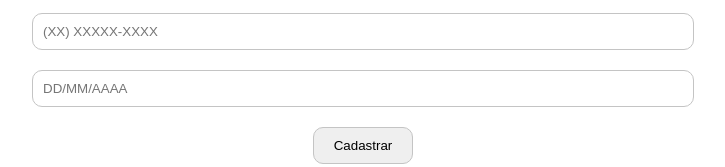
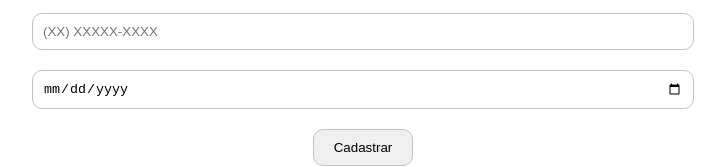
Before and after one commit to JKAmadio/hiringcoders_desafio02_cadastros, a React (Create React App) app: page /clientes in a window 1280 px wide. Shown: the part 193-360 px from the top of the page, without its empty margins (277-1002 px from the left). Built offline with nearby package versions, Linux system fonts and the light colour scheme.

Commit message:
Formulario Clientes - Ajuste tipo de input de Data de Nascimento

```diff
--- a/src/views/components/formClientes/index.js
+++ b/src/views/components/formClientes/index.js
@@ -14,7 +14,6 @@ function FormCliente(){
 		const nomeRegExp = /^[a-z\s]*$/gi;
 		const emailRegExp = /^([\w.%+-]+)@([\w-]+\.)+([\w]{2,})$/i;
 		const telefoneRegExp = /^[(]..[)] [0-9]{5}-[0-9]{4}$/i;
-		const dataNascimentoRegExp = /^[0-3][0-9]\/[0-1][0-9]\/[1-9][0-9][0-9][0-9]$/g;
 
 		if(!nome || !(nome.match(nomeRegExp))) {
 			alert('Nome inválido')
@@ -22,7 +21,7 @@ function FormCliente(){
 			alert('Email inválido')
 		} else if(!(telefone.match(telefoneRegExp))) {
 			alert('Telefone inválido')
-		} else if (!(dataNascimento.match(dataNascimentoRegExp))) {
+		} else if (!dataNascimento) {
 			alert('Data de Nascimento inválida')
 		} else {
 			return (nome, email, telefone, dataNascimento)
@@ -31,7 +30,6 @@ function FormCliente(){
 
 	const handleSubmit = (event) => {
 		event.preventDefault();
-
 		if (inputValidation()) {
 			const cliente = {nome, email, telefone, dataNascimento}
 			setClientes(clientes => [...clientes, cliente])
@@ -47,7 +45,7 @@ function FormCliente(){
 				<S.ClienteInput type="text" name={nome} onChange={e => setNome(e.target.value)} placeholder="Nome Completo"/>
 				<S.ClienteInput type="text" name={email} onChange={e => setEmail(e.target.value)} placeholder="seu_email@dominio.com"/>
 				<S.ClienteInput type="text" name={telefone} onChange={e => setTelefone(e.target.value)} placeholder="(XX) XXXXX-XXXX"/>
-				<S.ClienteInput type="text" name={dataNascimento} onChange={e => setDataNascimento(e.target.value)} placeholder="DD/MM/AAAA"/>
+				<S.ClienteInput type="date" name={dataNascimento} onChange={e => setDataNascimento(e.target.value)} placeholder="DD/MM/AAAA"/>
 				<S.ClienteBotao>Cadastrar</S.ClienteBotao>
 			</S.FormularioCliente>
 			<S.TabelaClientes>
```
